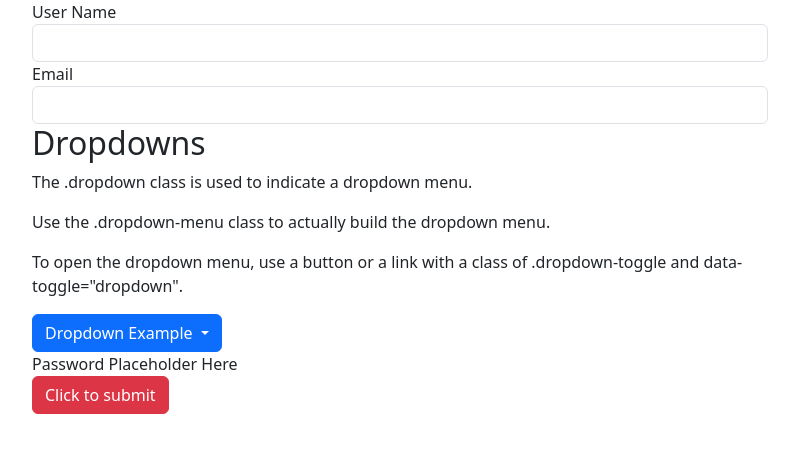
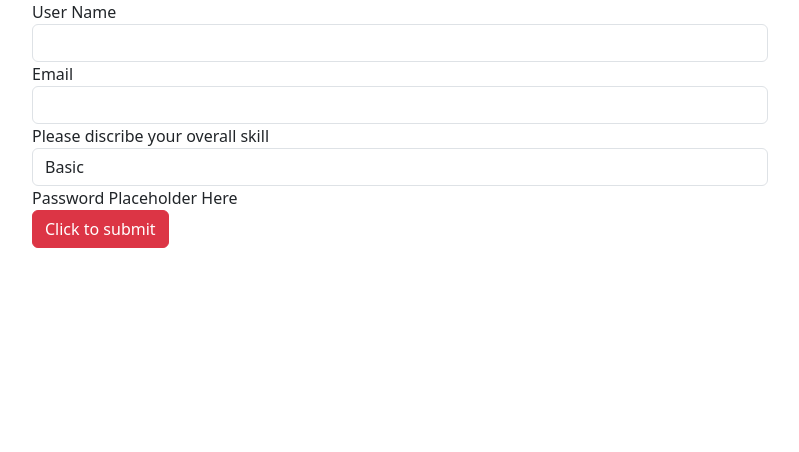
Before and after one commit to AndreBlankholm/Form-Using-Angular-Template, an Angular app: page / in a window 1280 px wide. Shown: the top 452 px of the page, without its empty margins (50-849 px from the left). Built offline with nearby package versions, Linux system fonts and the light colour scheme.

Commit message:
changed dropdown menu and added a placeholder

```diff
--- a/src/app/app.component.html
+++ b/src/app/app.component.html
@@ -9,7 +9,7 @@
 <div class="container">
   <div class="row">
     <div class="col-xs-12 col-sm-10 col-md-8 col-sm-offset-1 col-md-offset-2">
-      <form (ngSubmit)="onSubmit(formInfo)" #formInfo>
+      <form (ngSubmit)="onSubmit(formInfo)" #formInfo="ngForm">
         <div class="form-group">
           <!-- adding a form group for first set of verificatons email-->
           <!--name email dropdown with options-->
@@ -35,27 +35,25 @@
               #email="ngModel"
             />
         </div>
-        <div>
-          <!-- this part will be disabled unless first form group is verified-->
-          <div >
-            <h2>Dropdowns</h2>
-            <p>The .dropdown class is used to indicate a dropdown menu.</p>
-            <p>Use the .dropdown-menu class to actually build the dropdown menu.</p>
-            <p>To open the dropdown menu, use a button or a link with a class of .dropdown-toggle and data-toggle="dropdown".</p>
-            <div class="dropdown">
-              <button class="btn btn-primary dropdown-toggle" type="button" data-toggle="dropdown">Dropdown Example
-              <span class="caret"></span></button>
-              <ul class="dropdown-menu">
-                <li><a href="#">HTML</a></li>
-                <li><a href="#">CSS</a></li>
-                <li><a href="#">JavaScript</a></li>
-              </ul>
-            </div>
-          </div>
+        <div class="form-group">
+          <label for="secret">Please discribe your overall skill</label>
+          <select
+            id="options"
+            class="form-control placholder"
+            [ngModel]="defaultQuestion"
+            name="dropdown"
+            ngModel=""
+            dropdown
+          >
+            <option value="basic">Basic</option>
+            <option value="advanced">Advanced</option>
+            <option value="pro">Pro</option>
+          </select>
+        </div>
           <div>
             <label for="password">Password Placeholder Here</label><!-- need to be touch and val in order to enter password-->
           </div>
-        </div>
+
         <button class="btn btn-danger" type="submit">Click to submit</button>
       </form>
     </div>
--- a/src/app/app.component.ts
+++ b/src/app/app.component.ts
@@ -1,22 +1,25 @@
-import { Component, ElementRef, ViewChild } from '@angular/core';
+import { Component, ViewChild } from '@angular/core';
 import { NgForm } from '@angular/forms';
-
-
 
 @Component({
   selector: 'app-root',
   templateUrl: './app.component.html',
-  styleUrls: ['./app.component.css']
+  styleUrls: ['./app.component.css'],
 })
 export class AppComponent {
-
   title = 'Form-Using-Angular-template';
 
-
-
+    username ="";
+  defaultQuestion = 'basic';
+  email = '';
+  password = null;
 
   onSubmit(form: any) {
     console.log(form);
   }
 
+  dropDownMenuChoice(feature: string) {
+    switch (feature) {
+    }
+  }
 }
```
